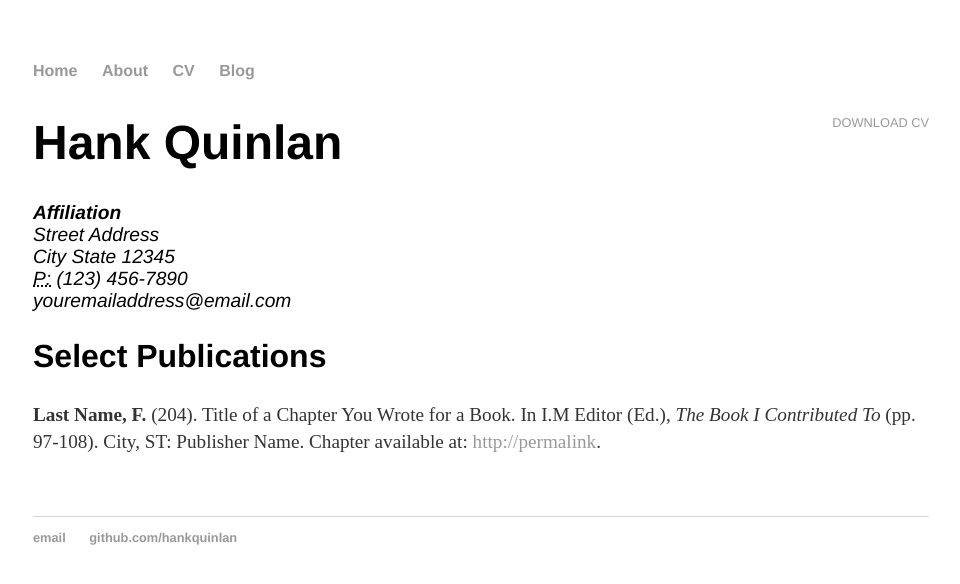
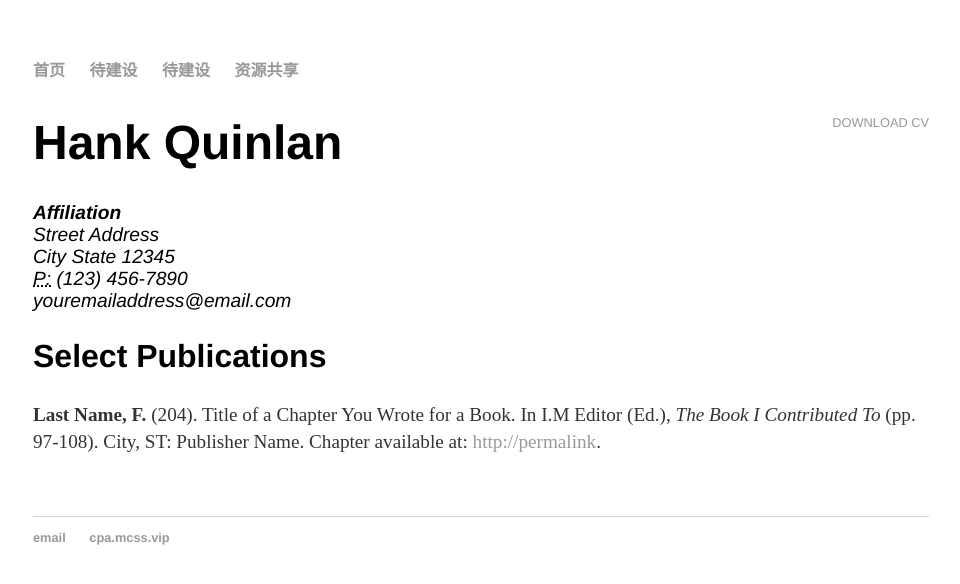
Before and after one commit to dengrixionghnu/CPA, a Jekyll site: the page built from cv/index.html, in a window 1280 px wide. Shown: the top 584 px of the page, without its empty margins (159-1119 px from the left). Built offline with Jekyll 4.4.1, drawn with Linux system fonts in a browser that asks for light colours.

Commit message:
Update default.html

```diff
--- a/_layouts/default.html
+++ b/_layouts/default.html
@@ -11,10 +11,10 @@
   <body>
     <nav>
 <ul>
-<li><a href="/">Home</a></li>
-<li><a href="/about">About</a></li>
-<li><a href="/cv">CV</a></li>
-<li><a href="/blog">Blog</a></li>
+<li><a href="/">首页</a></li>
+<li><a href="/about">待建设</a></li>
+<li><a href="/cv">待建设</a></li>
+<li><a href="/blog">资源共享</a></li>
 </ul>
     </nav>
 <div class="container">
@@ -25,8 +25,8 @@
 
   <footer>
    <ul>
-   <li><a href="mailto:hankquinlanhub@gmail.com">email</a></li>
-   <li><a href="https://github.com/hankquinlan">github.com/hankquinlan</a></li>
+   <li><a href="mailto:878269086@qq.com">email</a></li>
+   <li><a href="https://cpa.mcss.vip">cpa.mcss.vip</a></li>
    </ul>
   </footer>
   </body>
```
